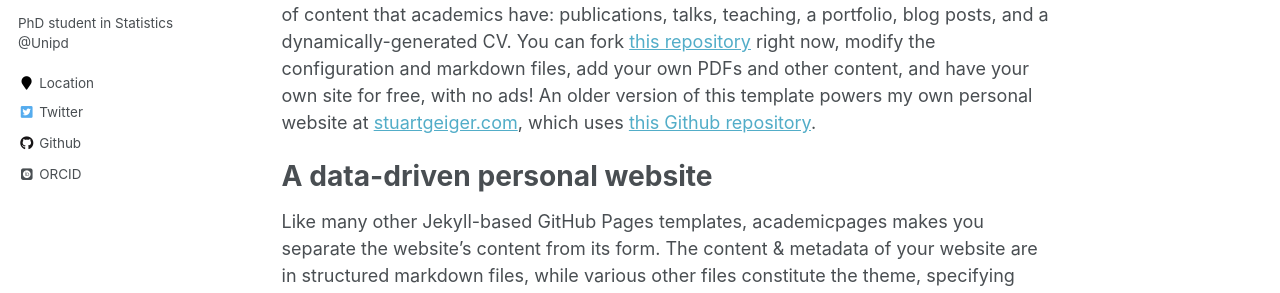
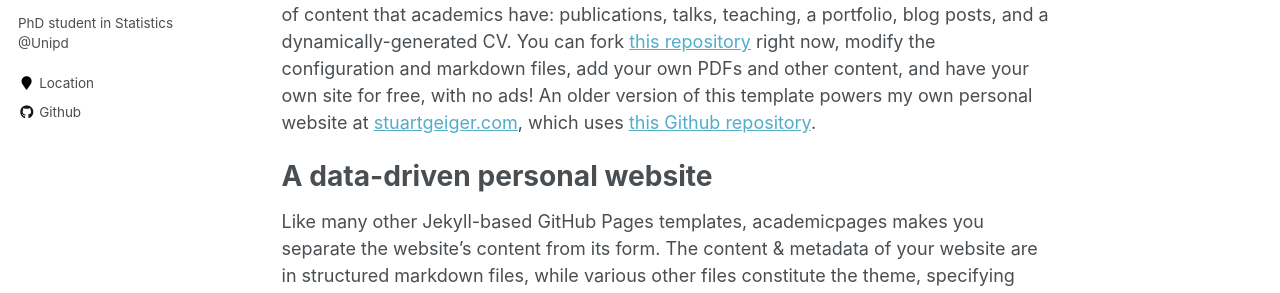
Before and after one commit to federicastolf/federicastolf.github.io, a Jekyll site: the page built from _pages/about.md, in a window 1280 px wide. Shown: the part 322-615 px from the top of the page. Built offline with Jekyll 4.4.1, drawn with Linux system fonts in a browser that asks for light colours; some web fonts are replaced.

Commit message:
Update _config.yml

```diff
--- a/_config.yml
+++ b/_config.yml
@@ -103,13 +103,13 @@ author:
   impactstory      : #"https://profiles.impactstory.org/u/xxxx-xxxx-xxxx-xxxx"
   lastfm           :
   linkedin         :
-  orcid            : "http://orcid.org/yourorcidurl"
+  # orcid            : "http://orcid.org/yourorcidurl"
   pinterest        :
   soundcloud       :
   stackoverflow    : # http://stackoverflow.com/users/123456/username
   steam            :
   tumblr           :
-  twitter          : "replacethistwitterhandle"
+ # twitter          : "replacethistwitterhandle"
   vine             :
   weibo            :
   xing             :
```
